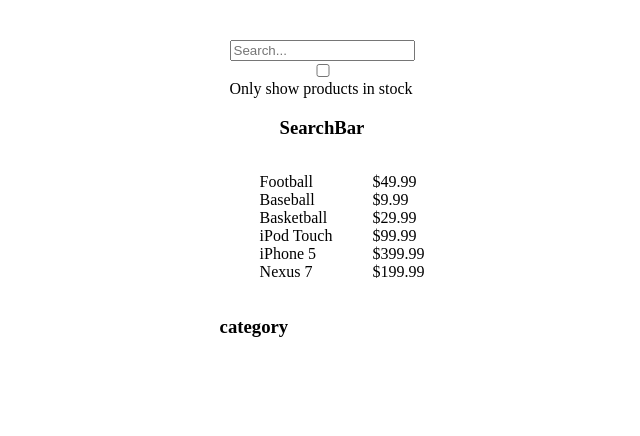
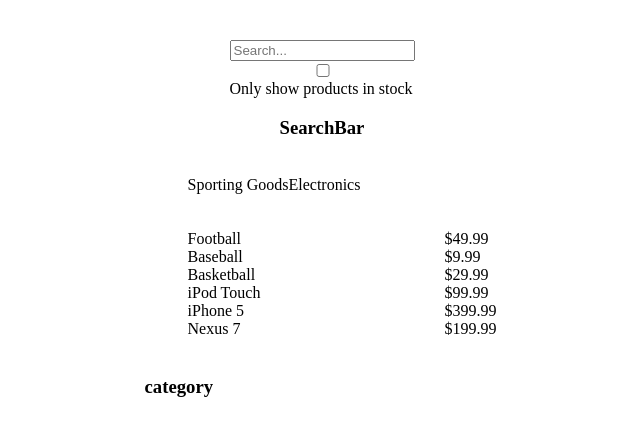
Before and after one commit to alejandrojop/mock, a React app: page / in a window 1280 px wide. Shown: the top 436 px of the page, without its empty margins (318-958 px from the left). Built offline with nearby package versions, Linux system fonts and the light colour scheme.

Commit message:
filtered data

```diff
--- a/src/FilterableProductTable.tsx
+++ b/src/FilterableProductTable.tsx
@@ -1,6 +1,7 @@
-import { FC } from 'react';
+import { FC, useState } from 'react';
 
 export const FilterableProductTable: FC = () => {
+  const [search, setSearch] = useState('');
   return (
     <div id="filter">
       <input type="text" placeholder="Search..." />
--- a/src/ProductCategoryRow.tsx
+++ b/src/ProductCategoryRow.tsx
@@ -2,10 +2,60 @@
 import { stock } from './data';
 import { Data } from './interfaces';
 
+const compare: string[] = [];
+
+const lista = stock.filter(function (title) {
+  compare.push(title.category);
+  console.log(compare);
+
+  return compare;
+});
+
+const uniq: string[] = compare.reduce(function (a, b) {
+  if (a.indexOf(b) < 0) a.push(b);
+  return a;
+}, []);
+
+// console.log(uniq);
+
+const filtrado: string[] = compare.filter((f) => !uniq.includes(f));
+console.log(filtrado);
+
 export const ProductCategoryRow: FC = () => {
   return (
     <div id="productList">
+      <table>
+        <tr>
+          <td>
             <ul>
+              <li>{uniq}</li>
+            </ul>
+          </td>
+        </tr>
+        <tr>
+          <td>
+            <ul>
+              {stock.map((product: Data, i: number) => (
+                <li key={i}>{product.name}</li>
+              ))}
+            </ul>
+          </td>
+          <td>
+            <ul>
+              <ul>
+                {stock.map((product: Data, i: number | string) => (
+                  <li key={i}>{product.price}</li>
+                ))}
+              </ul>
+            </ul>
+          </td>
+        </tr>
+      </table>
+    </div>
+  );
+};
+
+/* <ul>
 {stock.map((product: Data, i: number) => (
   <li key={i}>{product.name}</li>
 ))}
@@ -14,7 +64,4 @@
 {stock.map((product: Data, i: number | string) => (
   <li key={i}>{product.price}</li>
 ))}
-      </ul>
-    </div>
-  );
-};
+</ul> */
--- a/src/styles.css
+++ b/src/styles.css
@@ -17,6 +17,7 @@
 
 li {
   list-style: none;
+  padding-left: 0px;
 }
 
 #productList {
```
Lines whose indentation alone changed are shown as unchanged.
